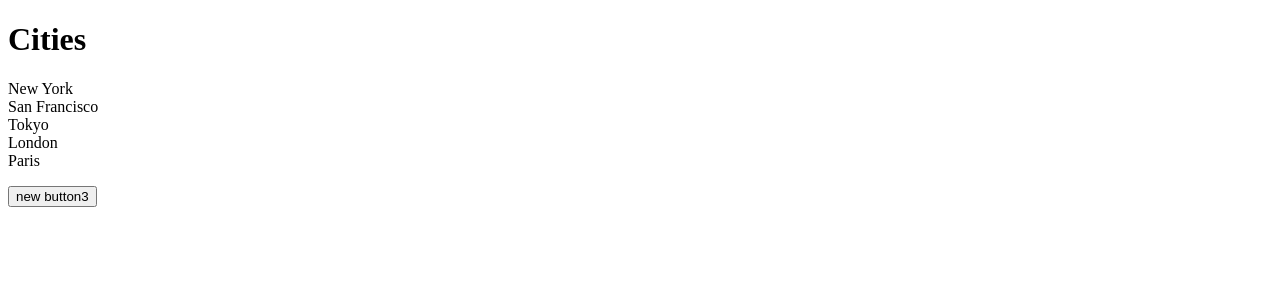
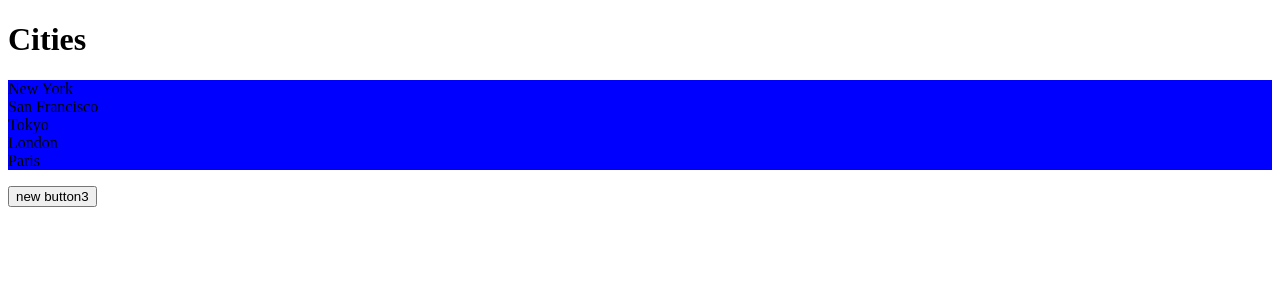
Before and after one commit to sandrow/video-game-discovery-app, a React (Vite) app in the folder react-app/: page / in a window 1280 px wide. Shown: the top 300 px of the page. Built offline with nearby package versions, Linux system fonts and the light colour scheme.

Commit message:
CSS Modules and adding multiple classes

```diff
--- a/react-app/src/App.css
+++ b/react-app/src/App.css
@@ -0,0 +1,3 @@
+.listGroup {
+    background-color: red;
+}
--- a/react-app/src/App.tsx
+++ b/react-app/src/App.tsx
@@ -2,6 +2,7 @@
 import Alert from "./components/Alert";
 import Button from "./components/Button";
 import ListGroup from "./components/ListGroup";
+import "./App.css";
 
 function App() {
   let items = ["New York", "San Francisco", "Tokyo", "London", "Paris"];
--- a/react-app/src/components/ListGroup/ListGroup.css
+++ /dev/null
@@ -1,4 +0,0 @@
-.list-group {
-    list-style: none;
-    padding: 0;
-}
--- /dev/null
+++ b/react-app/src/components/ListGroup/ListGroup.module.css
@@ -0,0 +1,8 @@
+.listGroup {
+    list-style: none;
+    padding: 0;
+}
+
+.container {
+    background: blue;
+}
--- a/react-app/src/components/ListGroup/ListGroup.tsx
+++ b/react-app/src/components/ListGroup/ListGroup.tsx
@@ -1,5 +1,5 @@
 import { useState } from "react";
-import "./ListGroup.css";
+import styles from "./ListGroup.module.css";
 
 interface Props {
   items: string[];
@@ -14,7 +14,7 @@
     <>
       <h1>{heading}</h1>
       {items.length === 0 && <p>No Items Found</p>}
-      <ul className="list-group">
+      <ul className={[styles.listGroup, styles.container].join(" ")}>
         {items.map((items, index) => (
           <li
             className={
```
